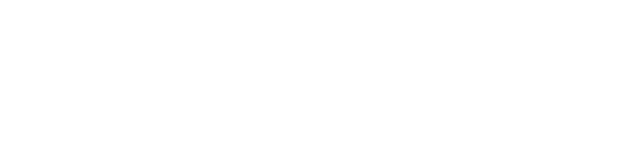
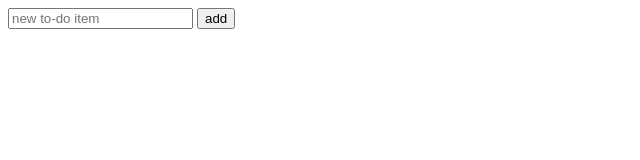
Before and after one commit to jacgri/toDoList, a plain HTML site: page index.html in a window 1280 px wide. Shown: the whole page, without its empty margins (0-640 px from the left). Drawn offline with Linux system fonts and the light colour scheme.

Commit message:
Created form for adding to do list items

```diff
--- a/index.html
+++ b/index.html
@@ -7,8 +7,16 @@
     <title>Document</title>
 </head>
 <body>
+
+
+    <form method="post">
+
+    <input id="toDoItem" type="text" placeholder ="new to-do item">
+    <input type="submit" value="add">
+
+    </form>
     <script type="text/javascript">
-
     </script>
 </body>
+
 </html>
```
